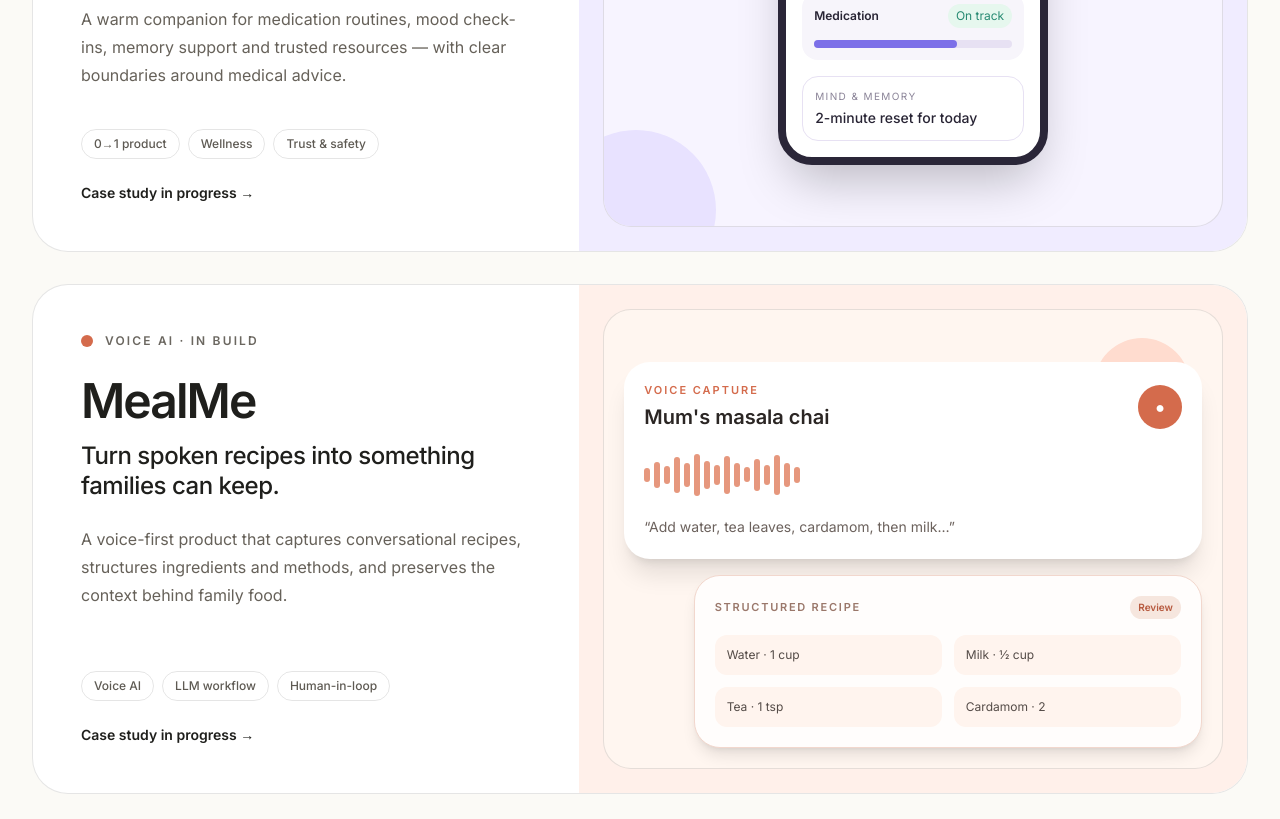
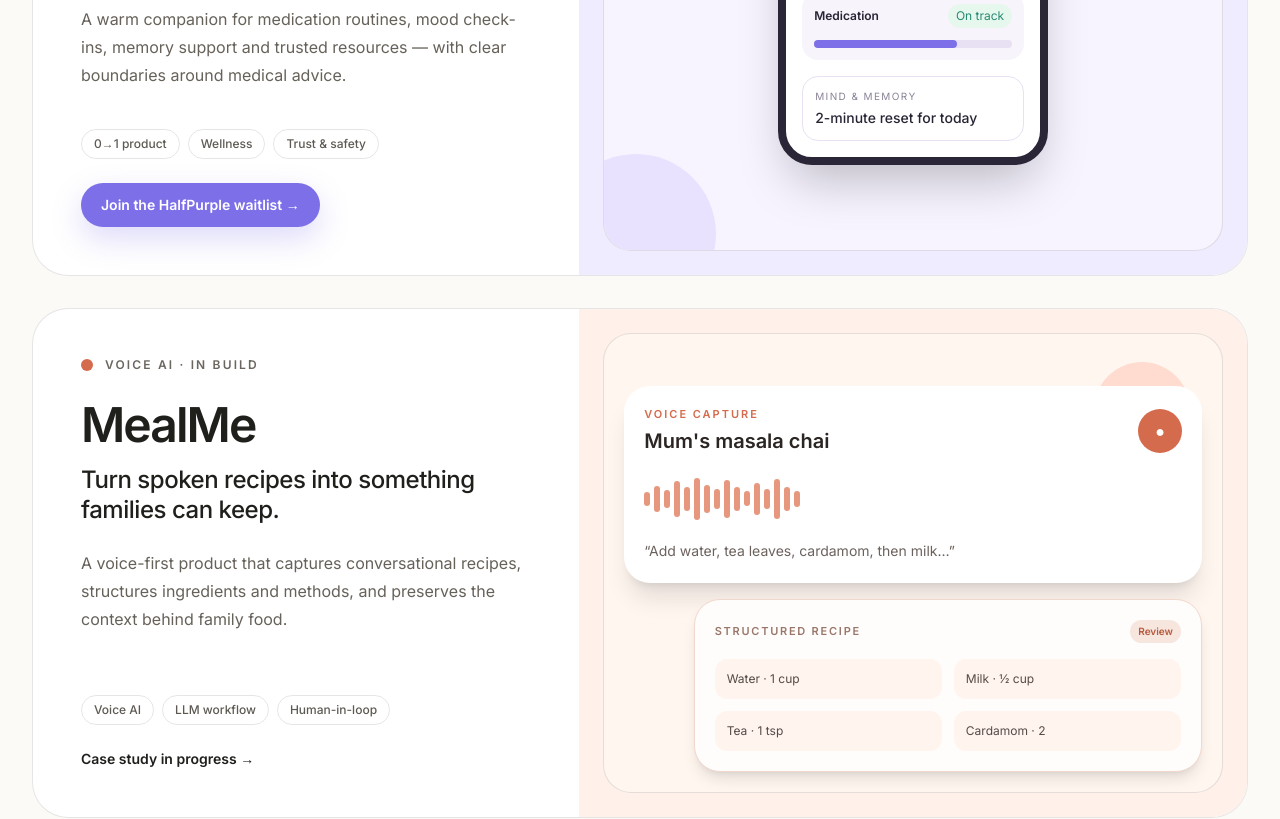
Before and after one commit to shikhakhandelwalm/shikha, a Next.js app: page / in a window 1280 px wide. Shown: the part 1620-2439 px from the top of the page. Built offline with nearby package versions, Linux system fonts and the light colour scheme.

Commit message:
Add HalfPurple waitlist popup

```diff
--- a/src/components/PortfolioV2.tsx
+++ b/src/components/PortfolioV2.tsx
@@ -1,6 +1,8 @@
 "use client";
 
+import { useState } from "react";
 import { motion } from "framer-motion";
+import HalfPurpleWaitlistModal from "@/components/HalfPurpleWaitlistModal";
 
 const products = [
   {
@@ -179,6 +181,8 @@
 }
 
 export default function PortfolioV2() {
+  const [waitlistOpen, setWaitlistOpen] = useState(false);
+
   return (
     <main className="min-h-screen bg-[#F5F2EA] text-[#1F1F1C]">
       <header className="sticky top-0 z-50 border-b border-black/5 bg-[#F5F2EA]/90 backdrop-blur-xl">
@@ -287,7 +291,17 @@
                         </span>
                       ))}
                     </div>
-                    <p className="mt-6 text-sm font-semibold">Case study in progress →</p>
+                    {product.id === "half-purple" ? (
+                      <button
+                        type="button"
+                        onClick={() => setWaitlistOpen(true)}
+                        className="mt-6 inline-flex items-center rounded-full bg-[#7C6FE8] px-5 py-3 text-sm font-semibold text-white shadow-[0_12px_30px_rgba(124,111,232,0.25)] transition hover:-translate-y-0.5 hover:bg-[#6E60DF] focus:outline-none focus:ring-2 focus:ring-[#7C6FE8] focus:ring-offset-2"
+                      >
+                        Join the HalfPurple waitlist →
+                      </button>
+                    ) : (
+                      <p className="mt-6 text-sm font-semibold">Case study in progress →</p>
+                    )}
                   </div>
                 </div>
                 <div className="p-4 md:p-6" style={{ background: product.tint }}>
@@ -499,6 +513,8 @@
           </div>
         </div>
       </footer>
+
+      <HalfPurpleWaitlistModal open={waitlistOpen} onClose={() => setWaitlistOpen(false)} />
     </main>
   );
 }
```
